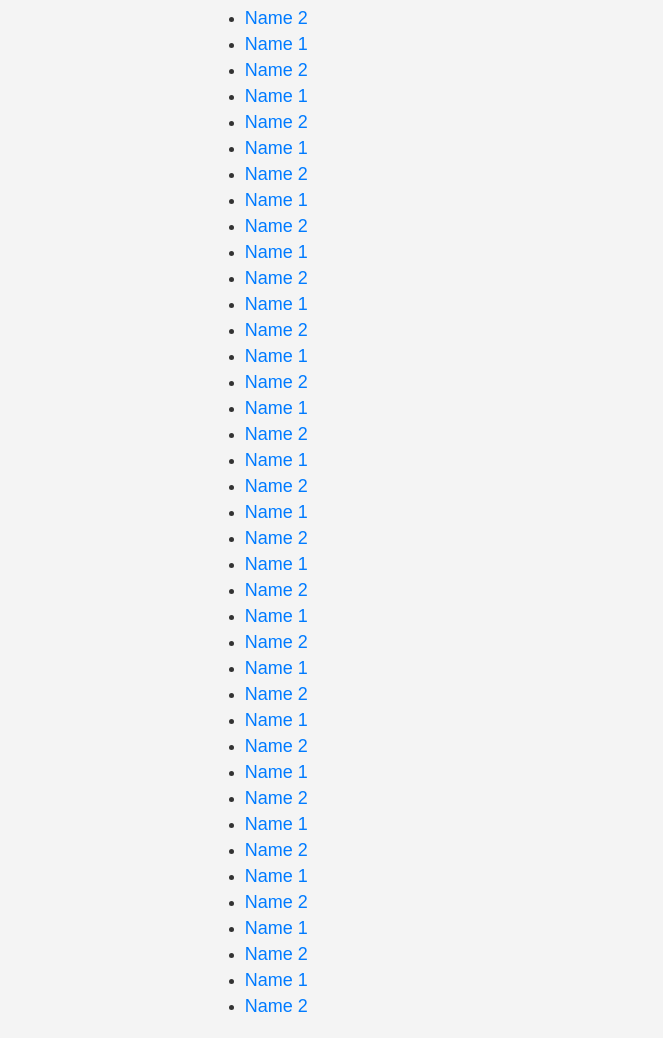
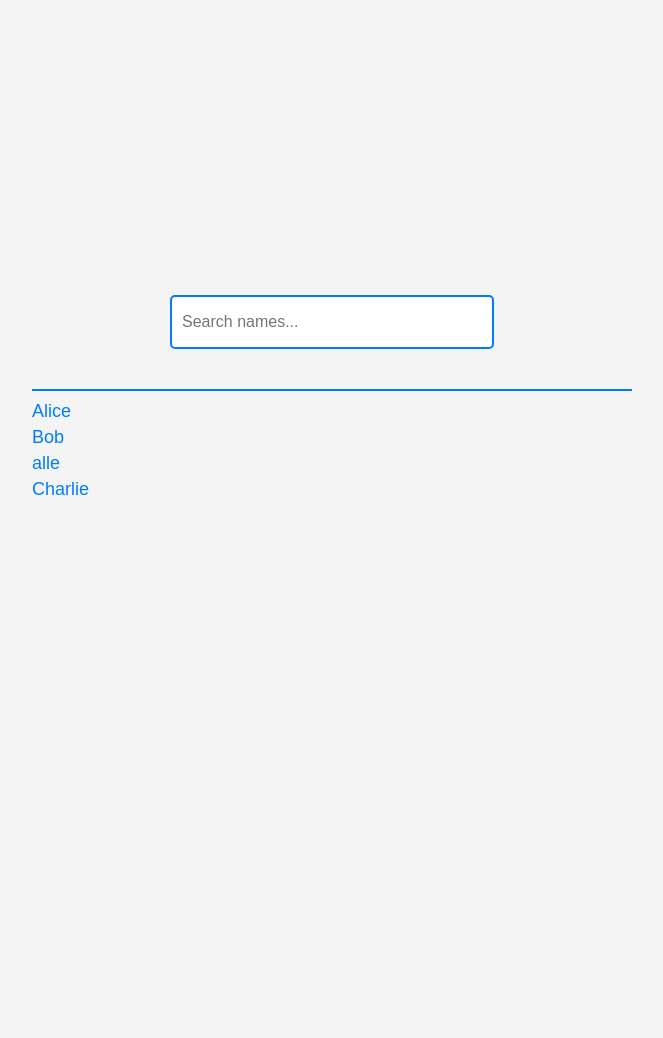
Before and after one commit to estif2127/linksite, a plain HTML site: page index.html in a window 1280 px wide. Shown: the whole page, without its empty margins (308-971 px from the left). After the commit the page ends 800 px from the top, so only its background shows below. Drawn offline with Linux system fonts and the light colour scheme.

Commit message:
Update index.html

```diff
--- a/index.html
+++ b/index.html
@@ -1,62 +1,16 @@
 <!DOCTYPE html>
-<html>
+<html lang="en">
 <head>
-    <title>Names Directory</title>
-    <link rel="stylesheet" type="text/css" href="style.css">
+    <meta charset="UTF-8">
+    <meta name="viewport" content="width=device-width, initial-scale=1.0">
+    <title>Simple Search Page</title>
+    <link rel="stylesheet" href="style.css">
 </head>
 <body>
-    <div class="container">
-        <h1>Names Directory</h1>
-        <input type="text" id="searchBar" placeholder="Search names...">
-        <ul id="namesList">
-            <!-- List of names and links -->
-            <li><a href="link1.html">Name 1</a></li>
-            <li><a href="link2.html">Name 2</a></li>
-             <li><a href="link1.html">Name 1</a></li>
-            <li><a href="link2.html">Name 2</a></li>
-             <li><a href="link1.html">Name 1</a></li>
-            <li><a href="link2.html">Name 2</a></li>
-             <li><a href="link1.html">Name 1</a></li>
-            <li><a href="link2.html">Name 2</a></li>
-             <li><a href="link1.html">Name 1</a></li>
-            <li><a href="link2.html">Name 2</a></li>
-             <li><a href="link1.html">Name 1</a></li>
-            <li><a href="link2.html">Name 2</a></li>
-             <li><a href="link1.html">Name 1</a></li>
-            <li><a href="link2.html">Name 2</a></li>
-             <li><a href="link1.html">Name 1</a></li>
-            <li><a href="link2.html">Name 2</a></li>
-             <li><a href="link1.html">Name 1</a></li>
-            <li><a href="link2.html">Name 2</a></li>
-             <li><a href="link1.html">Name 1</a></li>
-            <li><a href="link2.html">Name 2</a></li>
-             <li><a href="link1.html">Name 1</a></li>
-            <li><a href="link2.html">Name 2</a></li>
-             <li><a href="link1.html">Name 1</a></li>
-            <li><a href="link2.html">Name 2</a></li>
-             <li><a href="link1.html">Name 1</a></li>
-            <li><a href="link2.html">Name 2</a></li>
-             <li><a href="link1.html">Name 1</a></li>
-            <li><a href="link2.html">Name 2</a></li>
-             <li><a href="link1.html">Name 1</a></li>
-            <li><a href="link2.html">Name 2</a></li>
-             <li><a href="link1.html">Name 1</a></li>
-            <li><a href="link2.html">Name 2</a></li>
-             <li><a href="link1.html">Name 1</a></li>
-            <li><a href="link2.html">Name 2</a></li>
-             <li><a href="link1.html">Name 1</a></li>
-            <li><a href="link2.html">Name 2</a></li>
-             <li><a href="link1.html">Name 1</a></li>
-            <li><a href="link2.html">Name 2</a></li>
-             <li><a href="link1.html">Name 1</a></li>
-            <li><a href="link2.html">Name 2</a></li>
-             <li><a href="link1.html">Name 1</a></li>
-            <li><a href="link2.html">Name 2</a></li>
-             <li><a href="link1.html">Name 1</a></li>
-            <li><a href="link2.html">Name 2</a></li>
-            <!-- Add more names and links here -->
-        </ul>
+    <div id="search-container">
+        <input type="text" id="search-box" placeholder="Search names...">
     </div>
+    <div id="results-container"></div>
     <script src="script.js"></script>
 </body>
 </html>
```
